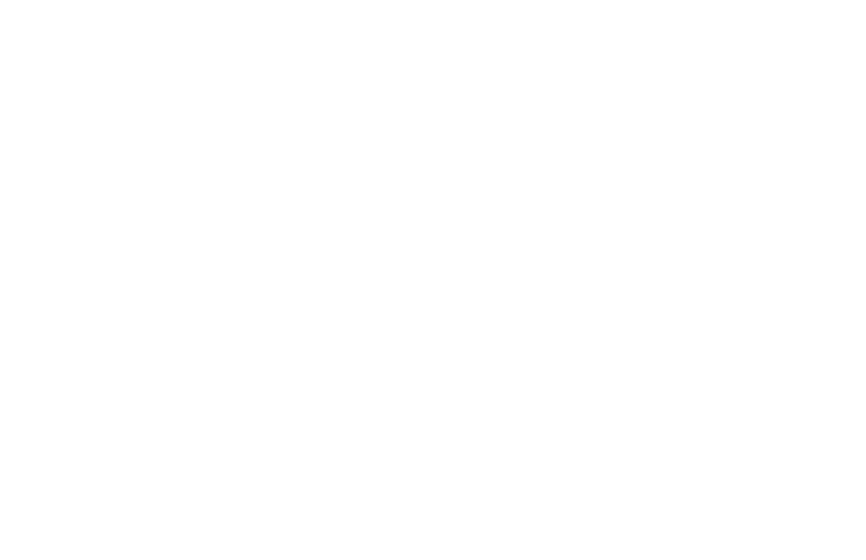
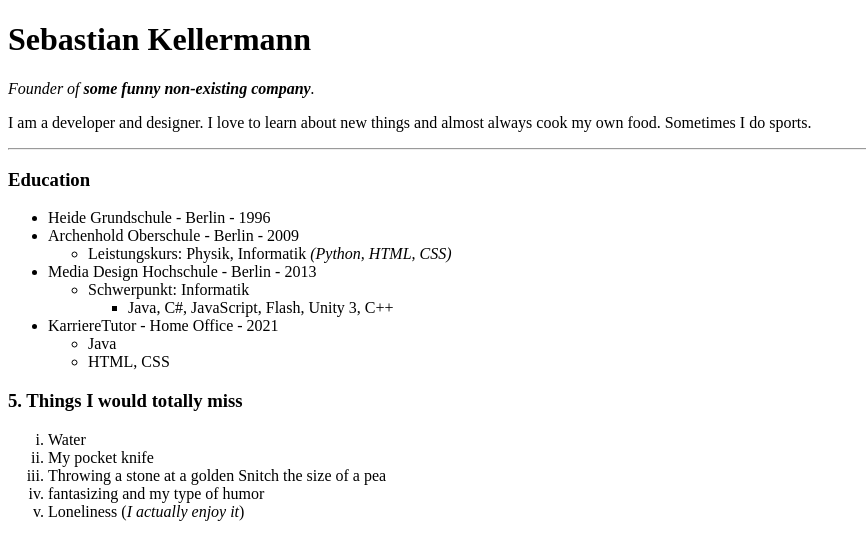
Before and after one commit to kellerSepp/the-complete-2021-web-development-bootcamp, a plain HTML site: page projects/01-personal site/index.html in a window 1280 px wide. Shown: the whole page, without its empty margins (0-866 px from the left). Drawn offline with Linux system fonts and the light colour scheme.

Commit message:
added education and 5 things list to index

```diff
--- a/projects/01-personal site/index.html
+++ b/projects/01-personal site/index.html
@@ -7,8 +7,15 @@
     <head>
         <meta charset="utf-8">
         <meta http-equiv="X-UA-Compatible" content="IE=edge">
-        <title></title>
+        <title>🐇 Sebastian's personal Website</title>
         <meta name="description" content="">
+
+        <meta name="description" content="A Website about myself and my projects">
+        <meta name="keywords" content="HTML, CSS, JavaScript">
+        <meta name="author" content="Sebastian Kellermann">
+        <meta name="viewport" content="width=device-width, initial-scale=1.0">
+
+
         <meta name="viewport" content="width=device-width, initial-scale=1">
         <link rel="stylesheet" href="/src/style.css">
     </head>
@@ -17,6 +24,41 @@
             <p class="browsehappy">You are using an <strong>outdated</strong> browser. Please <a href="#">upgrade your browser</a> to improve your experience.</p>
         <![endif]-->
 
-        <script src="" async defer></script>
+        <!-- <script src="" async defer></script> -->
+        <h1>Sebastian Kellermann</h1>
+        <p><em>Founder of <strong>some funny non-existing company</strong>.</em></p>
+        <p>I am a developer and designer. I love to learn about new things and almost always cook my own food. Sometimes I do sports.</p>
+        <hr>
+        <h3>Education</h3>
+            <ul>
+                <li>Heide Grundschule - Berlin - 1996</li>
+                <li>Archenhold Oberschule - Berlin - 2009</li>
+                <ul>
+                    <li>Leistungskurs: Physik, Informatik <i>(Python, HTML, CSS)</i> </li>
+                </ul>
+                <li>Media Design Hochschule - Berlin - 2013</li>
+                <ul>
+                    <li>Schwerpunkt: Informatik</li>
+                    <ul>
+                        <li>Java, C#, JavaScript, Flash, Unity 3, C++</li>
+                    </ul>
+                </ul>
+                <li>KarriereTutor - Home Office - 2021</li>
+                <ul>
+                    <li>Java</li>
+                    <li>HTML, CSS</li>
+                </ul>
+            </ul>
+            <h3>5. Things I would totally miss</h3>
+            <ol type="i">
+                <li>Water</li>
+                <li>My pocket knife</li>
+                <li>Throwing a stone at a golden Snitch the size of a pea</li>
+                <li>fantasizing and my type of humor</li>
+                <li>Loneliness (<em>I actually enjoy it</em>)</li>
+            </ol>
+
+
+
     </body>
 </html>
```
